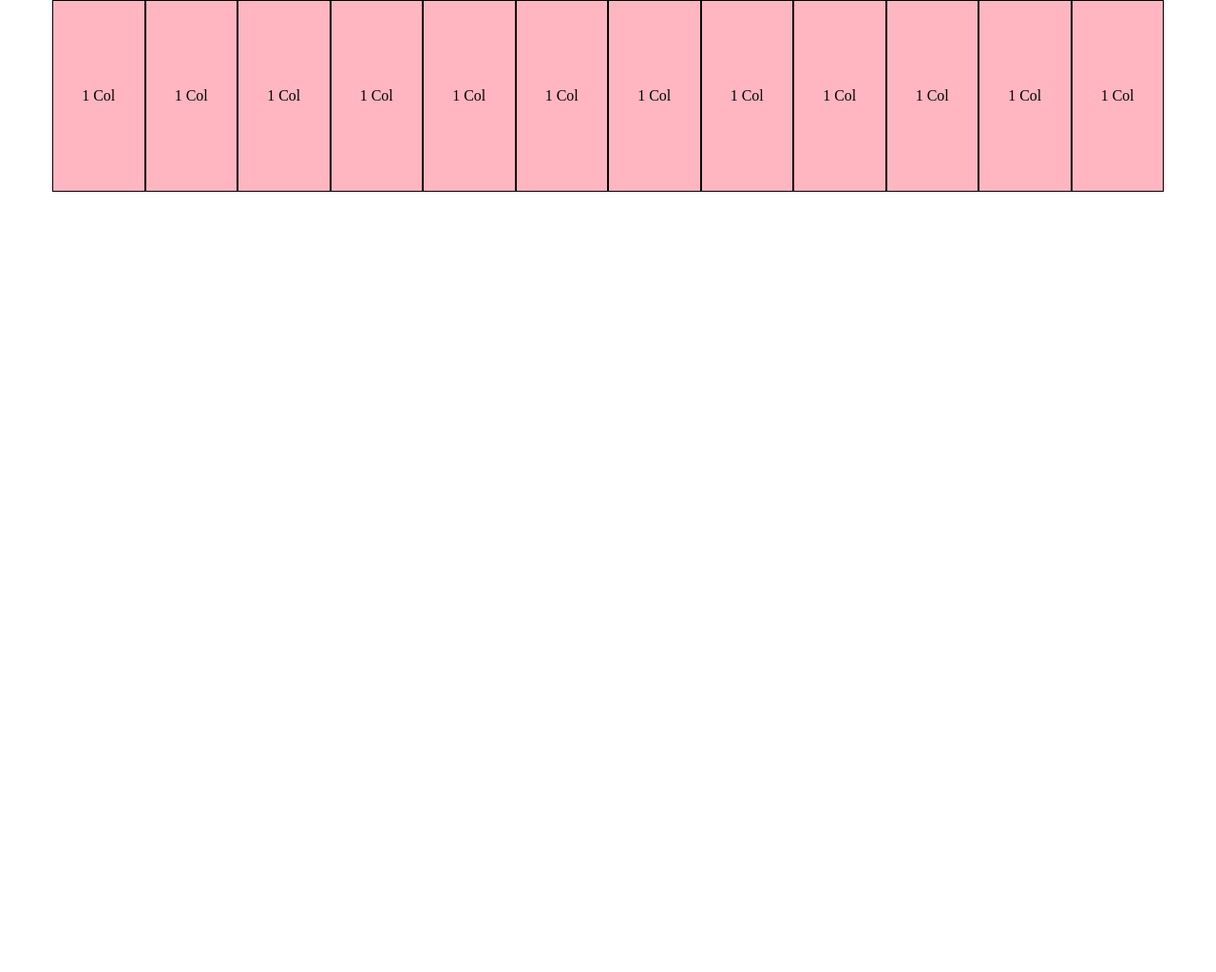
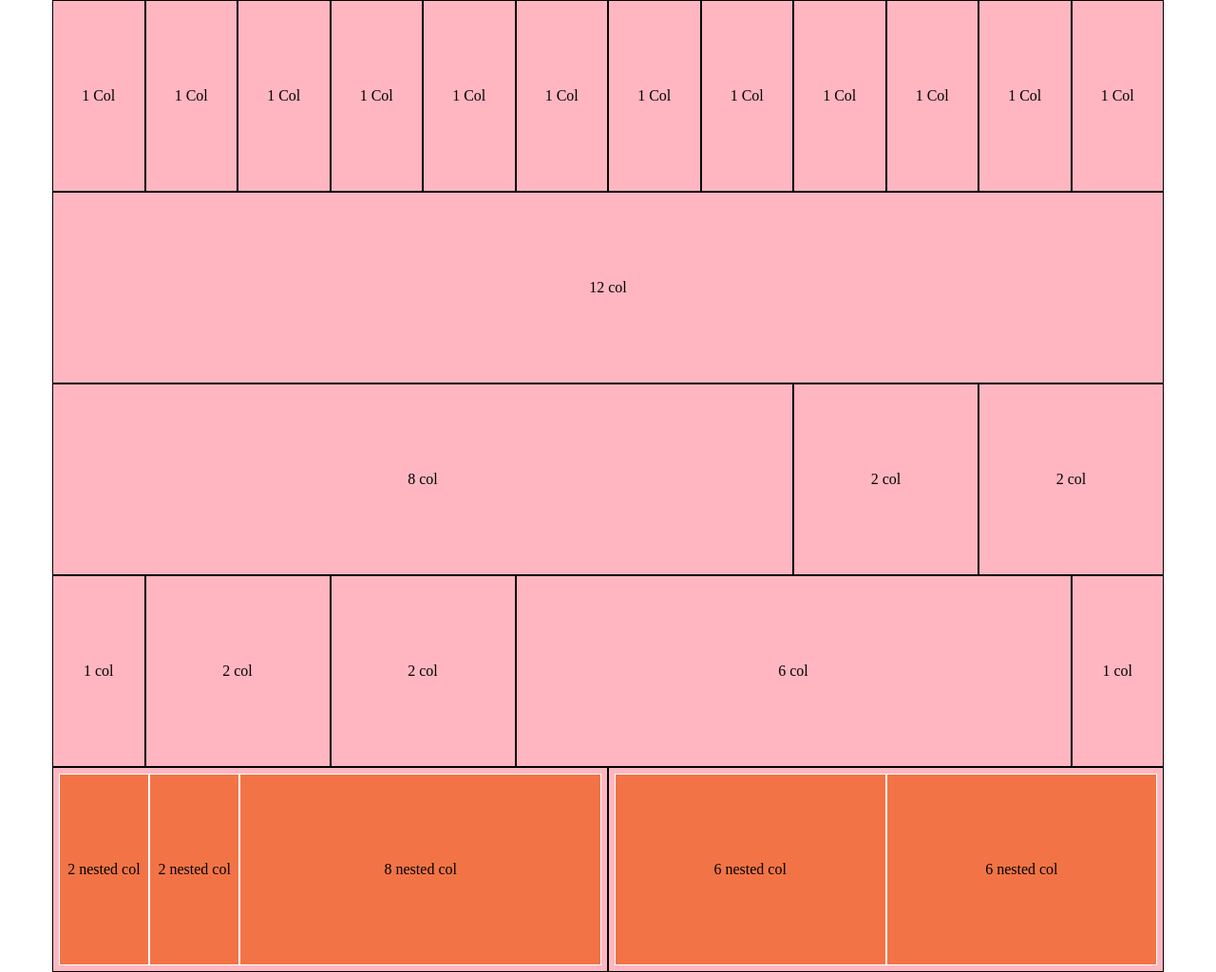
Before and after one commit to deivh/html-css-12bool, a plain HTML site: page index.html in a window 1280 px wide. Shown: the whole page at 95% size. Before the commit the page ends 800 px from the top, so only its background shows below. Drawn offline with Linux system fonts and the light colour scheme.

Commit message:
page: completed

```diff
--- a/css/main.css
+++ b/css/main.css
@@ -1,11 +1,19 @@
 /* regole di debug */
-
-.col-1 {
+[class*="col-"] {
   min-height: 200px;
   background-color: lightpink;
   border: 1px solid black;
 }
+
  .text {
    text-align: center;
    line-height: 200px;
  }
+ .nested  {
+   background-color: #f27446;
+   border: 1px solid white;
+ }
+
+.col-6 .row {
+  margin: 1%;
+}
--- a/index.html
+++ b/index.html
@@ -52,6 +52,73 @@
           <div class="text">1 Col</div>
         </div>
       </div>
+
+      <!-- seconda riga -->
+      <div class="col-12">
+        <div class="text">12 col</div>
+      </div>
+
+      <!-- terza riga -->
+      <div class="row">
+
+        <div class="col-8">
+          <div class="text">8 col</div>
+        </div>
+        <div class="col-2">
+          <div class="text">2 col</div>
+        </div>
+        <div class="col-2">
+          <div class="text">2 col</div>
+        </div>
+      </div>
+
+      <!-- quarta riga -->
+      <div class="row">
+        <div class="col-1">
+          <div class="text">1 col</div>
+        </div>
+        <div class="col-2">
+          <div class="text">2 col</div>
+        </div>
+        <div class="col-2">
+          <div class="text">2 col</div>
+        </div>
+        <div class="col-6">
+          <div class="text">6 col</div>
+        </div>
+        <div class="col-1">
+          <div class="text">1 col</div>
+        </div>
+      </div>
+
+      <!-- quinta riga -->
+      <div class="row">
+        <div class="col-6">
+          <div class="row">
+            <div class="col-2 nested">
+              <div class="text"> 2 nested col </div>
+            </div>
+            <div class="col-2 nested">
+              <div class="text"> 2 nested col </div>
+            </div>
+            <div class="col-8 nested">
+              <div class="text"> 8 nested col </div>
+            </div>
+          </div>
+
+        </div>
+        <div class="col-6">
+          <div class="row">
+            <div class="col-6 nested">
+              <div class="text"> 6 nested col </div>
+            </div>
+            <div class="col-6 nested">
+              <div class="text"> 6 nested col </div>
+            </div>
+          </div>
+        </div>
+      </div>
+
     </div>
   </body>
 </html>
```
